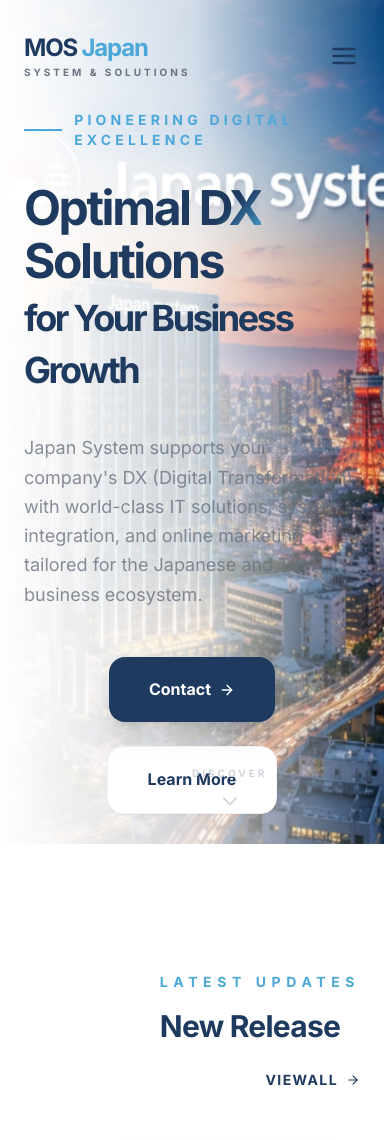
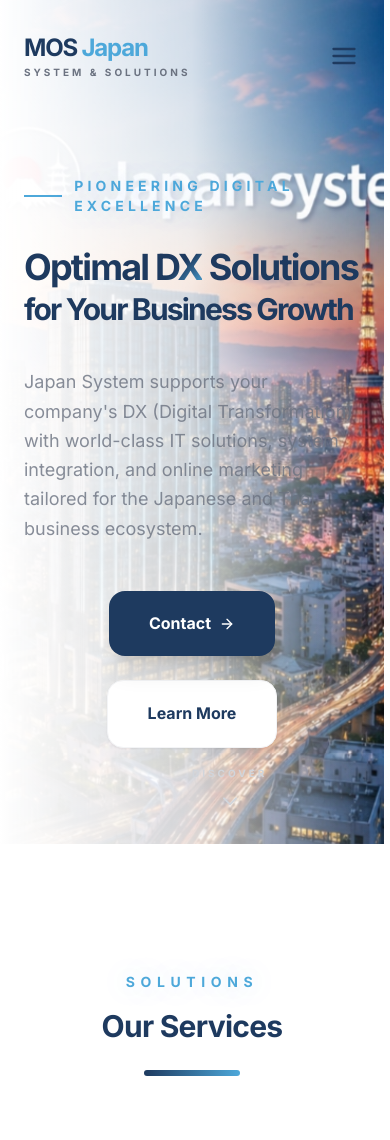
Before and after one commit to pakanan12/japan_system_mos, a React (Vite) app: page / in a window 390 px wide. Shown: the top 1140 px of the page. Built offline with nearby package versions, Linux system fonts and the light colour scheme.

Commit message:
update mobile UI fix footer layout

```diff
--- a/src/components/HeroSection.jsx
+++ b/src/components/HeroSection.jsx
@@ -44,11 +44,11 @@ const HeroSection = () => {
 
             <h1 className="mb-10 text-japan-system-primary leading-[1.1]">
               {lang.startsWith('th') ? (
-                <>มอบทางเลือก <span className="text-gradient">DX</span> ที่ดีที่สุด<br/><span className="text-4xl md:text-6xl">เพื่อการเติบโตของธุรกิจคุณ</span></>
+                <>มอบทางเลือก <span className="text-gradient">DX</span> ที่ดีที่สุด<br/><span className="text-3xl md:text-5xl">เพื่อการเติบโตของธุรกิจคุณ</span></>
               ) : lang.startsWith('ja') ? (
                 <>ビジネスの成長に最適な<br/><span className="text-gradient">DX</span>ソリューションを提供</>
               ) : (
-                <>Optimal <span className="text-gradient">DX</span> Solutions<br/><span className="text-4xl md:text-6xl">for Your Business Growth</span></>
+                <>Optimal <span className="text-gradient">DX</span> Solutions<br/><span className="text-3xl md:text-5xl">for Your Business Growth</span></>
               )}
             </h1>
 
@@ -69,7 +69,7 @@ const HeroSection = () => {
 
               <Magnetic>
                 <button
-                  onClick={() => document.getElementById('news-preview')?.scrollIntoView({ behavior: 'smooth' })}
+                  onClick={() => window.scrollTo({ top: window.innerHeight, behavior: 'smooth' })}
                   className="px-10 py-5 bg-white border border-gray-100 text-japan-system-primary font-bold rounded-2xl hover:border-japan-system-secondary hover:text-japan-system-secondary transition-all duration-300 shadow-sm hover:shadow-lg"
                 >
                   {t('learnMore')}
@@ -106,7 +106,7 @@ const HeroSection = () => {
         animate={{ y: [0, 10, 0] }}
         transition={{ duration: 2, repeat: Infinity }}
         className="absolute bottom-10 left-1/2 -translate-x-1/2 z-10 cursor-pointer text-gray-300 flex flex-col items-center gap-2"
-        onClick={() => document.getElementById('news-preview')?.scrollIntoView({ behavior: 'smooth' })}
+        onClick={() => window.scrollTo({ top: window.innerHeight, behavior: 'smooth' })}
       >
         <span className="text-[10px] font-bold uppercase tracking-[0.3em]">{t('discover')}</span>
         <FiChevronDown className="w-6 h-6" />
--- a/src/index.css
+++ b/src/index.css
@@ -14,7 +14,7 @@
     @apply font-bold tracking-tight text-japan-system-primary;
   }
   h1 {
-    @apply text-5xl md:text-7xl lg:text-8xl leading-[1.05] tracking-tighter;
+    @apply text-4xl md:text-6xl lg:text-7xl leading-[1.05] tracking-tighter;
   }
   h2 {
     @apply text-3xl md:text-5xl leading-tight tracking-tight;
--- a/src/pages/Home.jsx
+++ b/src/pages/Home.jsx
@@ -1,12 +1,10 @@
 import HeroSection from '../components/HeroSection';
 import Services from '../components/Services';
-import NewsPreview from '../components/NewsPreview';
 
 const Home = () => {
   return (
     <div className="bg-white">
       <HeroSection />
-      <NewsPreview />
       <Services />
     </div>
   );
```
